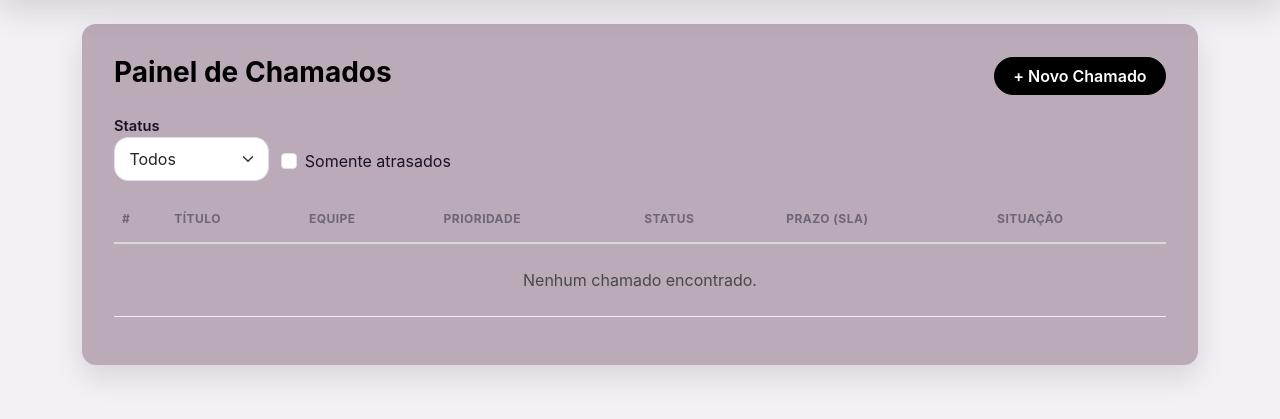
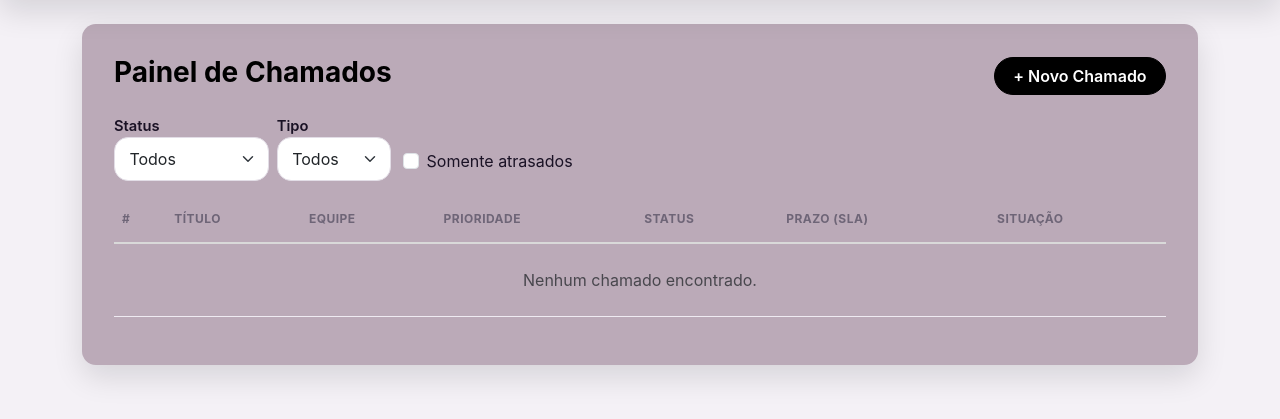
Before and after one commit to Rhennan-ALT/helpdesk_P1, a Django app: page / in a window 1280 px wide. Shown: the part 62-481 px from the top of the page. Run offline with Django 5.2, Linux system fonts and the light colour scheme; the visitor is signed in with stand-in values (Sample User, id 1); data comes from the database, SQL or seed files in the repository; data that the repository does not hold is empty.

Commit message:
chore: atualiza painel.html para receber novo campo tipo

```diff
--- a/core/templates/core/painel.html
+++ b/core/templates/core/painel.html
@@ -17,6 +17,17 @@
             {% endfor %}
         </select>
     </div>
+
+    <div class="col-auto">
+        <label class="form-label mb-0">Tipo</label>
+        <select name="tipo" class="form-select" onchange="this.form.submit()">
+            <option value="">Todos</option>
+            {% for valor, rotulo in tipo_choices %}
+                <option value="{{ valor }}" {% if valor == tipo_selecionado %}selected{% endif %}>{{ rotulo }}</option>
+            {% endfor %}
+        </select>
+    </div>
+
     <div class="col-auto form-check ms-2 mb-2">
         <input class="form-check-input" type="checkbox" name="atrasados" value="1" id="atrasados"
                {% if apenas_atrasados %}checked{% endif %} onchange="this.form.submit()">
```
